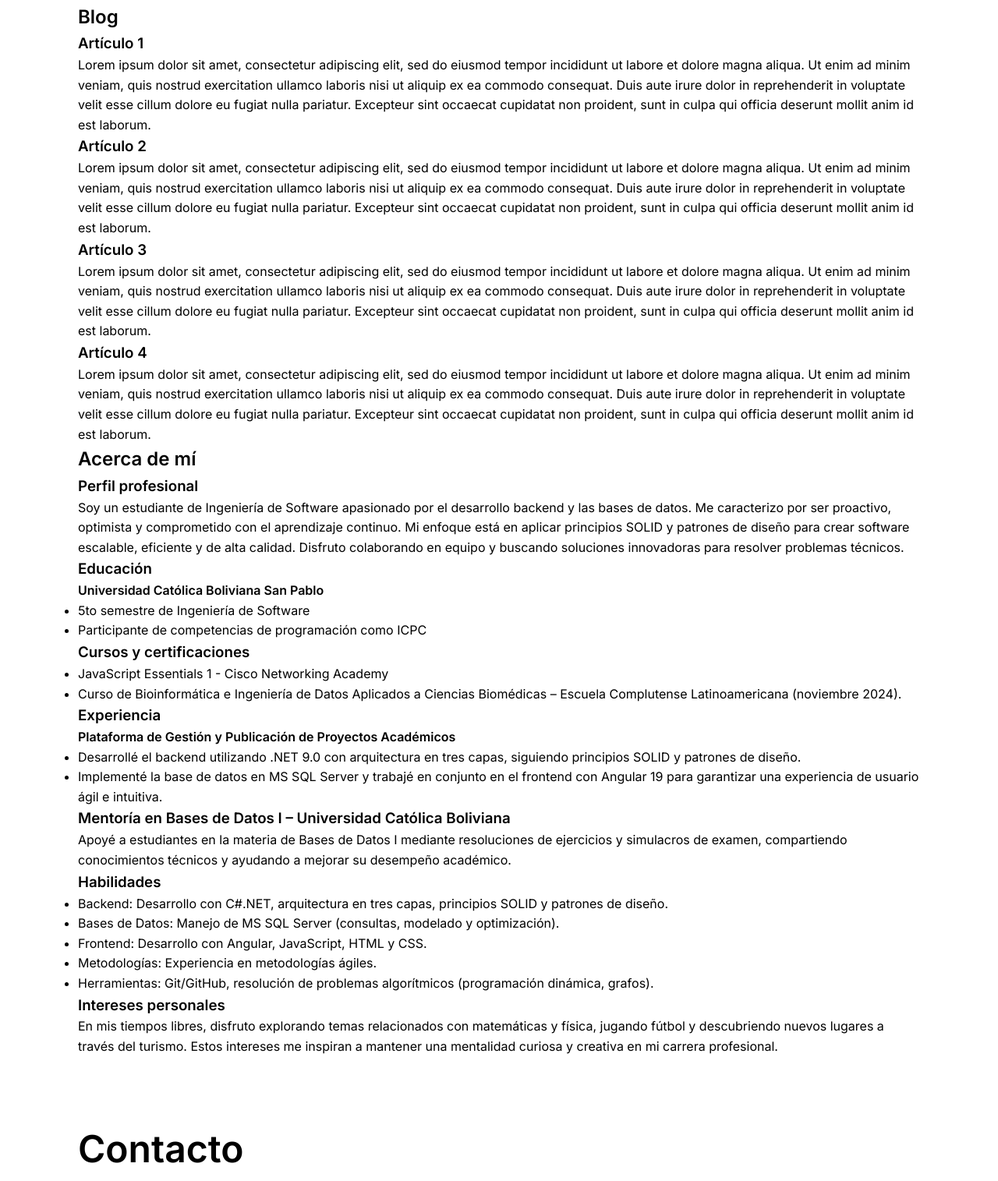
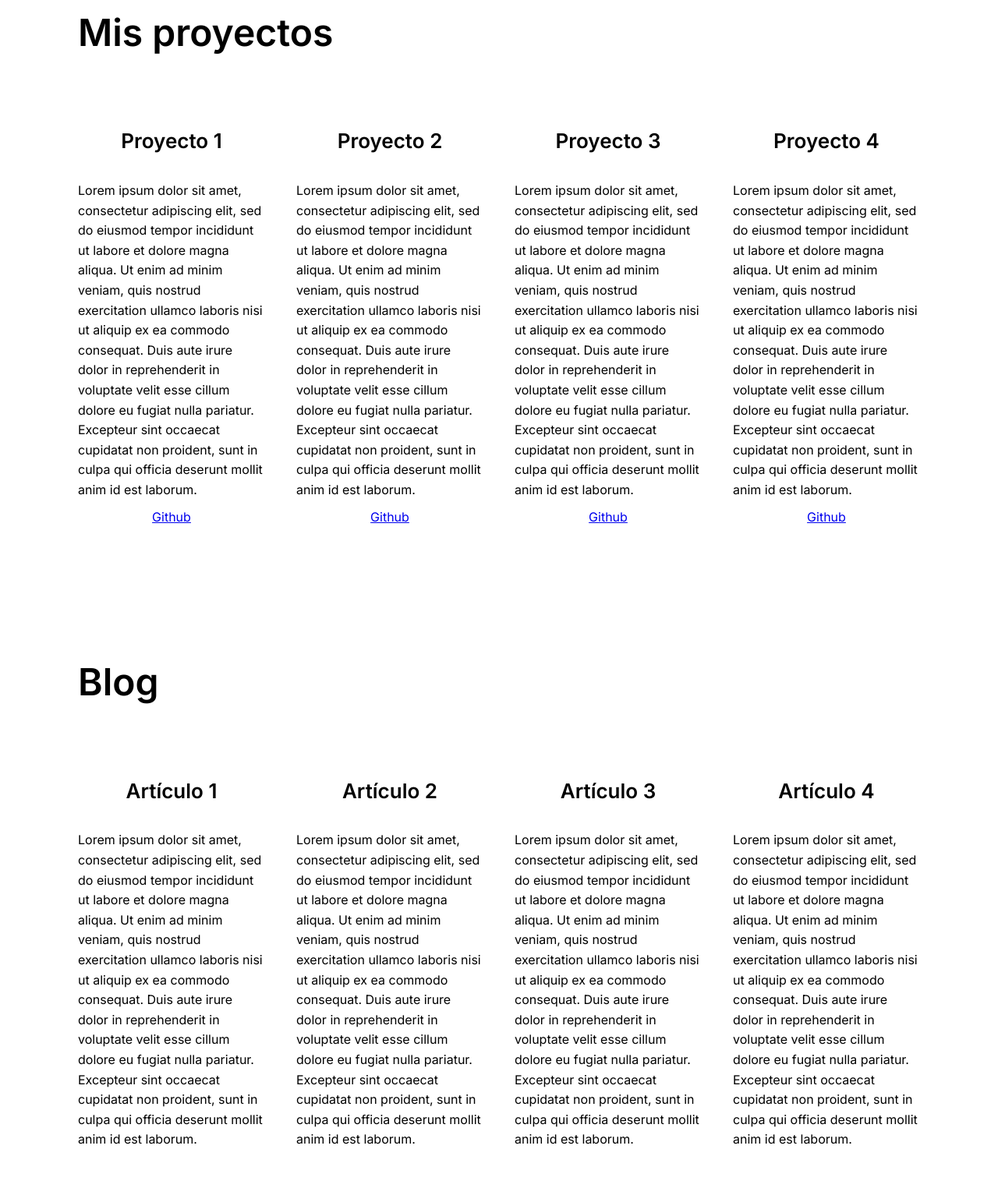
Before and after one commit to evertms/portfolio, a plain HTML site: page index.html in a window 1280 px wide. Shown: the part 894-2409 px from the top of the page at 78% size. Drawn offline with Linux system fonts and the light colour scheme.

Commit message:
Mejorado**

```diff
--- /dev/null
+++ b/blocks/about/about.css
@@ -0,0 +1,63 @@
+.about {
+    padding: 80px 0;
+}
+
+.about__title {
+    font-size: 48px;
+    font-weight: 700;
+    margin-bottom: 40px;
+}
+
+.about__content {
+    max-width: 1440px;
+    margin: 0 auto;
+}
+
+.about__section-title {
+    font-size: 32px;
+    font-weight: 700;
+    margin-top: 40px;
+    margin-bottom: 5px;
+}
+
+.about__subsection-title {
+    font-size: 24px;
+    font-weight: 600;
+    margin-top: 20px;
+    margin-bottom: 5px;
+}
+
+.about__text {
+    font-size: 16px;
+    font-weight: 500;
+    line-height: 1.6;
+    margin-bottom: 15px;
+}
+
+.about__list {
+    list-style-type: disc;
+    padding-left: 20px;
+    margin-bottom: 15px;
+}
+
+.about__list-item {
+    font-size: 16px;
+    font-weight: 500;
+    line-height: 1.6;
+    margin-bottom: 5px;
+}
+
+@media (max-width: 768px) {
+    .about__title {
+        font-size: 36px;
+        margin-bottom: 30px;
+    }
+
+    .about__section-title {
+        font-size: 28px;
+    }
+
+    .about__subsection-title {
+        font-size: 20px;
+    }
+}
--- /dev/null
+++ b/blocks/blog/blog.css
@@ -0,0 +1,46 @@
+.blog {
+    padding: 80px 0;
+}
+
+.blog__title {
+    font-size: 48px;
+    margin-bottom: 80px;
+    font-weight: 600;
+}
+
+.blog__grid {
+    display: flex;
+    gap: 40px;
+    margin: 0 auto;
+}
+
+.blog__card {
+    flex: 1;
+    text-align: center;
+}
+
+.blog__card-title {
+    font-size: 26px;
+    margin-bottom: 30px;
+    font-weight: 700;
+    text-align: center;
+}
+
+.blog__card-description {
+    font-size: 16px;
+    line-height: 1.6;
+    margin-bottom: 10px;
+    text-align: left;
+}
+
+@media (max-width: 768px) {
+    .blog__grid {
+        flex-direction: column;
+        gap: 60px;
+    }
+
+    .blog__title {
+        font-size: 36px;
+        margin-bottom: 40px;
+    }
+}
--- a/index.css
+++ b/index.css
@@ -1,8 +1,6 @@
-/* Importación de estilos base */
-@import url('blocks/normalize.css');
-
-/* Importación de componentes */
 @import url('blocks/header/header.css');
 @import url('blocks/home/home.css');
 @import url('blocks/projects/projects.css');
 @import url('blocks/contact/contact.css');
+@import url('blocks/blog/blog.css');
+@import url('blocks/about/about.css');
--- a/index.html
+++ b/index.html
@@ -6,6 +6,7 @@
     <title>Portafolio Personal - Evert Moreno Serrate</title>
     <link href="https://fonts.googleapis.com/css2?family=Inter:wght@400;500;600&display=swap" rel="stylesheet">
     <link rel="stylesheet" href="index.css">
+    <link rel="stylesheet" href="/blocks/normalize.css">
     <script src="script.js" defer></script>
 </head>
 <body>
@@ -24,113 +25,113 @@
     </header>
 
     <!-- Sección de home -->
-    <section id="home">
+    <section class="home" id="home">
         <div class="container">
-            <div class="home-content">
-                <h1>Hola. Soy</h1>
-                <h2>EVERT MORENO SERRATE</h2>
-                <p>Soy un estudiante de Ingeniería de Software apasionado por el desarrollo backend y las bases de datos. Me enfoco en aplicar principios SOLID y patrones de diseño para crear software de calidad. Proactivo, orientado al trabajo en equipo y en constante aprendizaje.</p>
+            <div class="home__content">
+                <h1 class="home__title">Hola. Soy</h1>
+                <h2 class="home__subtitle">EVERT MORENO SERRATE</h2>
+                <p class="home__description">Soy un estudiante de Ingeniería de Software apasionado por el desarrollo backend y las bases de datos. Me enfoco en aplicar principios SOLID y patrones de diseño para crear software de calidad. Proactivo, orientado al trabajo en equipo y en constante aprendizaje.</p>
             </div>
         </div>
     </section>
 
     <!-- Sección de proyectos -->
-    <section id="projects">
+    <section class="projects" id="projects">
         <div class="container">
-            <h2>Mis proyectos</h2>
-            <div class="projects-grid">
-                <div class="project-card">
-                    <h3>Proyecto 1</h3>
-                    <p>Lorem ipsum dolor sit amet, consectetur adipiscing elit, sed do eiusmod tempor incididunt ut labore et dolore magna aliqua. Ut enim ad minim veniam, quis nostrud exercitation ullamco laboris nisi ut aliquip ex ea commodo consequat. Duis aute irure dolor in reprehenderit in voluptate velit esse cillum dolore eu fugiat nulla pariatur. Excepteur sint occaecat cupidatat non proident, sunt in culpa qui officia deserunt mollit anim id est laborum.</p>
-                    <a href="https://github.com/evertms" class="github-link">Github</a>
+            <h2 class="projects__title">Mis proyectos</h2>
+            <div class="projects__grid">
+                <div class="projects__card">
+                    <h3 class="projects__card-title">Proyecto 1</h3>
+                    <p class="projects__card-description">Lorem ipsum dolor sit amet, consectetur adipiscing elit, sed do eiusmod tempor incididunt ut labore et dolore magna aliqua. Ut enim ad minim veniam, quis nostrud exercitation ullamco laboris nisi ut aliquip ex ea commodo consequat. Duis aute irure dolor in reprehenderit in voluptate velit esse cillum dolore eu fugiat nulla pariatur. Excepteur sint occaecat cupidatat non proident, sunt in culpa qui officia deserunt mollit anim id est laborum.</p>
+                    <a href="https://github.com/evertms" class="projects__card-link">Github</a>
                 </div>
-                <div class="project-card">
-                    <h3>Proyecto 2</h3>
-                    <p>Lorem ipsum dolor sit amet, consectetur adipiscing elit, sed do eiusmod tempor incididunt ut labore et dolore magna aliqua. Ut enim ad minim veniam, quis nostrud exercitation ullamco laboris nisi ut aliquip ex ea commodo consequat. Duis aute irure dolor in reprehenderit in voluptate velit esse cillum dolore eu fugiat nulla pariatur. Excepteur sint occaecat cupidatat non proident, sunt in culpa qui officia deserunt mollit anim id est laborum.</p>
-                    <a href="https://github.com/evertms" class="github-link">Github</a>
+                <div class="projects__card">
+                    <h3 class="projects__card-title">Proyecto 2</h3>
+                    <p class="projects__card-description">Lorem ipsum dolor sit amet, consectetur adipiscing elit, sed do eiusmod tempor incididunt ut labore et dolore magna aliqua. Ut enim ad minim veniam, quis nostrud exercitation ullamco laboris nisi ut aliquip ex ea commodo consequat. Duis aute irure dolor in reprehenderit in voluptate velit esse cillum dolore eu fugiat nulla pariatur. Excepteur sint occaecat cupidatat non proident, sunt in culpa qui officia deserunt mollit anim id est laborum.</p>
+                    <a href="https://github.com/evertms" class="projects__card-link">Github</a>
                 </div>
-                <div class="project-card">
-                    <h3>Proyecto 3</h3>
-                    <p>Lorem ipsum dolor sit amet, consectetur adipiscing elit, sed do eiusmod tempor incididunt ut labore et dolore magna aliqua. Ut enim ad minim veniam, quis nostrud exercitation ullamco laboris nisi ut aliquip ex ea commodo consequat. Duis aute irure dolor in reprehenderit in voluptate velit esse cillum dolore eu fugiat nulla pariatur. Excepteur sint occaecat cupidatat non proident, sunt in culpa qui officia deserunt mollit anim id est laborum.</p>
-                    <a href="https://github.com/evertms" class="github-link">Github</a>
+                <div class="projects__card">
+                    <h3 class="projects__card-title">Proyecto 3</h3>
+                    <p class="projects__card-description">Lorem ipsum dolor sit amet, consectetur adipiscing elit, sed do eiusmod tempor incididunt ut labore et dolore magna aliqua. Ut enim ad minim veniam, quis nostrud exercitation ullamco laboris nisi ut aliquip ex ea commodo consequat. Duis aute irure dolor in reprehenderit in voluptate velit esse cillum dolore eu fugiat nulla pariatur. Excepteur sint occaecat cupidatat non proident, sunt in culpa qui officia deserunt mollit anim id est laborum.</p>
+                    <a href="https://github.com/evertms" class="projects__card-link">Github</a>
                 </div>
-                <div class="project-card">
-                    <h3>Proyecto 4</h3>
-                    <p>Lorem ipsum dolor sit amet, consectetur adipiscing elit, sed do eiusmod tempor incididunt ut labore et dolore magna aliqua. Ut enim ad minim veniam, quis nostrud exercitation ullamco laboris nisi ut aliquip ex ea commodo consequat. Duis aute irure dolor in reprehenderit in voluptate velit esse cillum dolore eu fugiat nulla pariatur. Excepteur sint occaecat cupidatat non proident, sunt in culpa qui officia deserunt mollit anim id est laborum.</p>
-                    <a href="https://github.com/evertms" class="github-link">Github</a>
+                <div class="projects__card">
+                    <h3 class="projects__card-title">Proyecto 4</h3>
+                    <p class="projects__card-description">Lorem ipsum dolor sit amet, consectetur adipiscing elit, sed do eiusmod tempor incididunt ut labore et dolore magna aliqua. Ut enim ad minim veniam, quis nostrud exercitation ullamco laboris nisi ut aliquip ex ea commodo consequat. Duis aute irure dolor in reprehenderit in voluptate velit esse cillum dolore eu fugiat nulla pariatur. Excepteur sint occaecat cupidatat non proident, sunt in culpa qui officia deserunt mollit anim id est laborum.</p>
+                    <a href="https://github.com/evertms" class="projects__card-link">Github</a>
                 </div>
             </div>
         </div>
     </section>
 
     <!-- Sección de blog -->
-    <section id="blog">
+    <section class="blog" id="blog">
         <div class="container">
-            <h2>Blog</h2>
-            <div class="blog-grid">
-                <div class="blog-card">
-                    <h3>Artículo 1</h3>
-                    <p>Lorem ipsum dolor sit amet, consectetur adipiscing elit, sed do eiusmod tempor incididunt ut labore et dolore magna aliqua. Ut enim ad minim veniam, quis nostrud exercitation ullamco laboris nisi ut aliquip ex ea commodo consequat. Duis aute irure dolor in reprehenderit in voluptate velit esse cillum dolore eu fugiat nulla pariatur. Excepteur sint occaecat cupidatat non proident, sunt in culpa qui officia deserunt mollit anim id est laborum.</p>
+            <h2 class="blog__title">Blog</h2>
+            <div class="blog__grid">
+                <div class="blog__card">
+                    <h3 class="blog__card-title">Artículo 1</h3>
+                    <p class="blog__card-description">Lorem ipsum dolor sit amet, consectetur adipiscing elit, sed do eiusmod tempor incididunt ut labore et dolore magna aliqua. Ut enim ad minim veniam, quis nostrud exercitation ullamco laboris nisi ut aliquip ex ea commodo consequat. Duis aute irure dolor in reprehenderit in voluptate velit esse cillum dolore eu fugiat nulla pariatur. Excepteur sint occaecat cupidatat non proident, sunt in culpa qui officia deserunt mollit anim id est laborum.</p>
                 </div>
-                <div class="blog-card">
-                    <h3>Artículo 2</h3>
-                    <p>Lorem ipsum dolor sit amet, consectetur adipiscing elit, sed do eiusmod tempor incididunt ut labore et dolore magna aliqua. Ut enim ad minim veniam, quis nostrud exercitation ullamco laboris nisi ut aliquip ex ea commodo consequat. Duis aute irure dolor in reprehenderit in voluptate velit esse cillum dolore eu fugiat nulla pariatur. Excepteur sint occaecat cupidatat non proident, sunt in culpa qui officia deserunt mollit anim id est laborum.</p>
+                <div class="blog__card">
+                    <h3 class="blog__card-title">Artículo 2</h3>
+                    <p class="blog__card-description">Lorem ipsum dolor sit amet, consectetur adipiscing elit, sed do eiusmod tempor incididunt ut labore et dolore magna aliqua. Ut enim ad minim veniam, quis nostrud exercitation ullamco laboris nisi ut aliquip ex ea commodo consequat. Duis aute irure dolor in reprehenderit in voluptate velit esse cillum dolore eu fugiat nulla pariatur. Excepteur sint occaecat cupidatat non proident, sunt in culpa qui officia deserunt mollit anim id est laborum.</p>
                 </div>
-                <div class="blog-card">
-                    <h3>Artículo 3</h3>
-                    <p>Lorem ipsum dolor sit amet, consectetur adipiscing elit, sed do eiusmod tempor incididunt ut labore et dolore magna aliqua. Ut enim ad minim veniam, quis nostrud exercitation ullamco laboris nisi ut aliquip ex ea commodo consequat. Duis aute irure dolor in reprehenderit in voluptate velit esse cillum dolore eu fugiat nulla pariatur. Excepteur sint occaecat cupidatat non proident, sunt in culpa qui officia deserunt mollit anim id est laborum.</p>
+                <div class="blog__card">
+                    <h3 class="blog__card-title">Artículo 3</h3>
+                    <p class="blog__card-description">Lorem ipsum dolor sit amet, consectetur adipiscing elit, sed do eiusmod tempor incididunt ut labore et dolore magna aliqua. Ut enim ad minim veniam, quis nostrud exercitation ullamco laboris nisi ut aliquip ex ea commodo consequat. Duis aute irure dolor in reprehenderit in voluptate velit esse cillum dolore eu fugiat nulla pariatur. Excepteur sint occaecat cupidatat non proident, sunt in culpa qui officia deserunt mollit anim id est laborum.</p>
                 </div>
-                <div class="blog-card">
-                    <h3>Artículo 4</h3>
-                    <p>Lorem ipsum dolor sit amet, consectetur adipiscing elit, sed do eiusmod tempor incididunt ut labore et dolore magna aliqua. Ut enim ad minim veniam, quis nostrud exercitation ullamco laboris nisi ut aliquip ex ea commodo consequat. Duis aute irure dolor in reprehenderit in voluptate velit esse cillum dolore eu fugiat nulla pariatur. Excepteur sint occaecat cupidatat non proident, sunt in culpa qui officia deserunt mollit anim id est laborum.</p>
+                <div class="blog__card">
+                    <h3 class="blog__card-title">Artículo 4</h3>
+                    <p class="blog__card-description">Lorem ipsum dolor sit amet, consectetur adipiscing elit, sed do eiusmod tempor incididunt ut labore et dolore magna aliqua. Ut enim ad minim veniam, quis nostrud exercitation ullamco laboris nisi ut aliquip ex ea commodo consequat. Duis aute irure dolor in reprehenderit in voluptate velit esse cillum dolore eu fugiat nulla pariatur. Excepteur sint occaecat cupidatat non proident, sunt in culpa qui officia deserunt mollit anim id est laborum.</p>
                 </div>
             </div>
         </div>
     </section>
 
     <!-- Sección Acerca de mí -->
-    <section id="about">
+    <section class="about" id="about">
         <div class="container">
-            <h2>Acerca de mí</h2>
+            <h2 class="about__title">Acerca de mí</h2>
 
-            <div class="about-content">
-                <h3>Perfil profesional</h3>
-                <p>Soy un estudiante de Ingeniería de Software apasionado por el desarrollo backend y las bases de datos. Me caracterizo por ser proactivo, optimista y comprometido con el aprendizaje continuo. Mi enfoque está en aplicar principios SOLID y patrones de diseño para crear software escalable, eficiente y de alta calidad. Disfruto colaborando en equipo y buscando soluciones innovadoras para resolver problemas técnicos.</p>
+            <div class="about__content">
+                <h3 class="about__section-title">Perfil profesional</h3>
+                <p class="about__text">Soy un estudiante de Ingeniería de Software apasionado por el desarrollo backend y las bases de datos. Me caracterizo por ser proactivo, optimista y comprometido con el aprendizaje continuo. Mi enfoque está en aplicar principios SOLID y patrones de diseño para crear software escalable, eficiente y de alta calidad. Disfruto colaborando en equipo y buscando soluciones innovadoras para resolver problemas técnicos.</p>
 
-                <h3>Educación</h3>
-                <h4>Universidad Católica Boliviana San Pablo</h4>
-                <ul>
-                  <li>5to semestre de Ingeniería de Software</li>
-                  <li>Participante de competencias de programación como ICPC</li>
+                <h3 class="about__section-title">Educación</h3>
+                <h4 class="about__subsection-title">Universidad Católica Boliviana San Pablo</h4>
+                <ul class="about__list">
+                    <li class="about__list-item">5to semestre de Ingeniería de Software</li>
+                    <li class="about__list-item">Participante de competencias de programación como ICPC</li>
                 </ul>
 
-                <h3>Cursos y certificaciones</h3>
-                <ul>
-                  <li>JavaScript Essentials 1 - Cisco Networking Academy</li>
-                  <li>Curso de Bioinformática e Ingeniería de Datos Aplicados a Ciencias Biomédicas – Escuela Complutense Latinoamericana (noviembre 2024).</li>
+                <h3 class="about__section-title">Cursos y certificaciones</h3>
+                <ul class="about__list">
+                    <li class="about__list-item">JavaScript Essentials 1 - Cisco Networking Academy</li>
+                    <li class="about__list-item">Curso de Bioinformática e Ingeniería de Datos Aplicados a Ciencias Biomédicas – Escuela Complutense Latinoamericana (noviembre 2024).</li>
                 </ul>
 
-                <h3>Experiencia</h3>
-                <h4>Plataforma de Gestión y Publicación de Proyectos Académicos</h4>
-                <ul>
-                  <li>Desarrollé el backend utilizando .NET 9.0 con arquitectura en tres capas, siguiendo principios SOLID y patrones de diseño.</li>
-                  <li>Implementé la base de datos en MS SQL Server y trabajé en conjunto en el frontend con Angular 19 para garantizar una experiencia de usuario ágil e intuitiva.</li>
+                <h3 class="about__section-title">Experiencia</h3>
+                <h4 class="about__subsection-title">Plataforma de Gestión y Publicación de Proyectos Académicos</h4>
+                <ul class="about__list">
+                    <li class="about__list-item">Desarrollé el backend utilizando .NET 9.0 con arquitectura en tres capas, siguiendo principios SOLID y patrones de diseño.</li>
+                    <li class="about__list-item">Implementé la base de datos en MS SQL Server y trabajé en conjunto en el frontend con Angular 19 para garantizar una experiencia de usuario ágil e intuitiva.</li>
                 </ul>
 
-                <h3>Mentoría en Bases de Datos I – Universidad Católica Boliviana</h3>
-                <p>Apoyé a estudiantes en la materia de Bases de Datos I mediante resoluciones de ejercicios y simulacros de examen, compartiendo conocimientos técnicos y ayudando a mejorar su desempeño académico.</p>
+                <h3 class="about__section-title">Mentoría en Bases de Datos I – Universidad Católica Boliviana</h3>
+                <p class="about__text">Apoyé a estudiantes en la materia de Bases de Datos I mediante resoluciones de ejercicios y simulacros de examen, compartiendo conocimientos técnicos y ayudando a mejorar su desempeño académico.</p>
 
-                <h3>Habilidades</h3>
-                <ul>
-                  <li>Backend: Desarrollo con C#.NET, arquitectura en tres capas, principios SOLID y patrones de diseño.</li>
-                  <li>Bases de Datos: Manejo de MS SQL Server (consultas, modelado y optimización).</li>
-                  <li>Frontend: Desarrollo con Angular, JavaScript, HTML y CSS.</li>
-                  <li>Metodologías: Experiencia en metodologías ágiles.</li>
-                  <li>Herramientas: Git/GitHub, resolución de problemas algorítmicos (programación dinámica, grafos).</li>
+                <h3 class="about__section-title">Habilidades</h3>
+                <ul class="about__list">
+                    <li class="about__list-item">Backend: Desarrollo con C#.NET, arquitectura en tres capas, principios SOLID y patrones de diseño.</li>
+                    <li class="about__list-item">Bases de Datos: Manejo de MS SQL Server (consultas, modelado y optimización).</li>
+                    <li class="about__list-item">Frontend: Desarrollo con Angular, JavaScript, HTML y CSS.</li>
+                    <li class="about__list-item">Metodologías: Experiencia en metodologías ágiles.</li>
+                    <li class="about__list-item">Herramientas: Git/GitHub, resolución de problemas algorítmicos (programación dinámica, grafos).</li>
                 </ul>
 
-                <h3>Intereses personales</h3>
-                <p>En mis tiempos libres, disfruto explorando temas relacionados con matemáticas y física, jugando fútbol y descubriendo nuevos lugares a través del turismo. Estos intereses me inspiran a mantener una mentalidad curiosa y creativa en mi carrera profesional.</p>
+                <h3 class="about__section-title">Intereses personales</h3>
+                <p class="about__text">En mis tiempos libres, disfruto explorando temas relacionados con matemáticas y física, jugando fútbol y descubriendo nuevos lugares a través del turismo. Estos intereses me inspiran a mantener una mentalidad curiosa y creativa en mi carrera profesional.</p>
             </div>
         </div>
     </section>
@@ -147,17 +148,17 @@
                 <form class="contact__form">
                     <div class="contact__form-group">
                         <label class="contact__form-label" for="name">Tu nombre completo</label>
-                        <input class="contact__form-input" type="text" id="name" placeholder="Nombre" required>
+                        <input class="contact__form-input" type="text" id="name" placeholder="Nombre" required autocomplete="off">
                     </div>
 
                     <div class="contact__form-group">
                         <label class="contact__form-label" for="email">Tu correo electrónico</label>
-                        <input class="contact__form-input" type="email" id="email" placeholder="example@gmail.com" required>
+                        <input class="contact__form-input" type="email" id="email" placeholder="example@gmail.com" required autocomplete="off">
                     </div>
 
                     <div class="contact__form-group">
                         <label class="contact__form-label" for="message">Tu mensaje</label>
-                        <textarea class="contact__form-input contact__form-textarea" id="message" placeholder="Mensaje..." required></textarea>
+                        <textarea class="contact__form-input contact__form-textarea" id="message" placeholder="Mensaje..." required autocomplete="off"></textarea>
                     </div>
 
                     <button class="contact__form-button" type="submit">Enviar</button>
```
